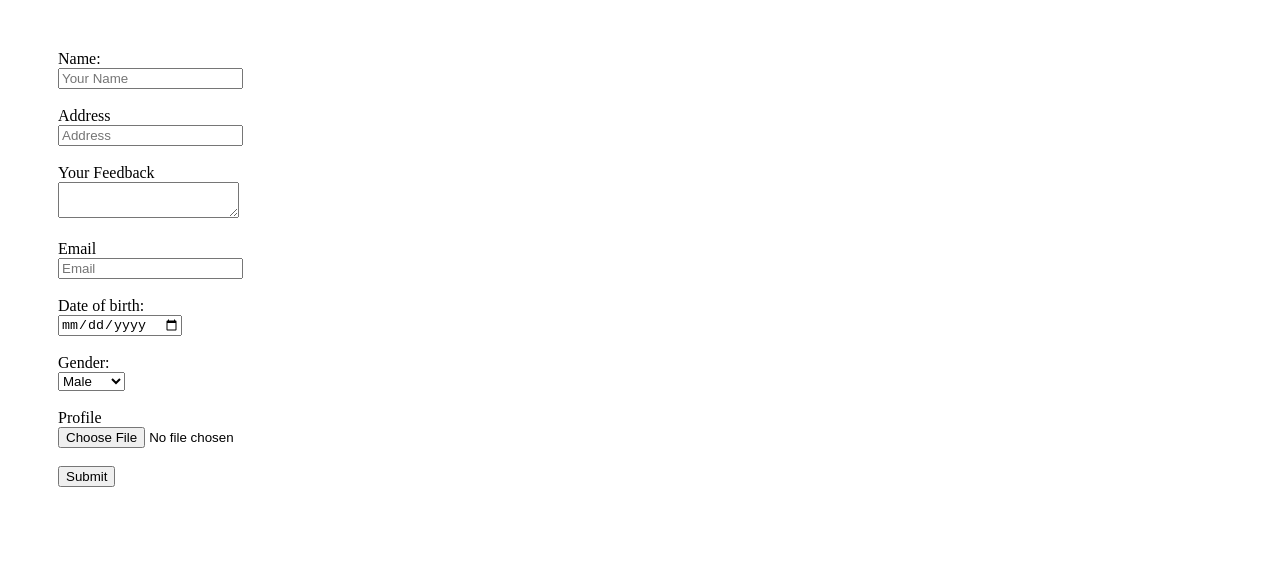
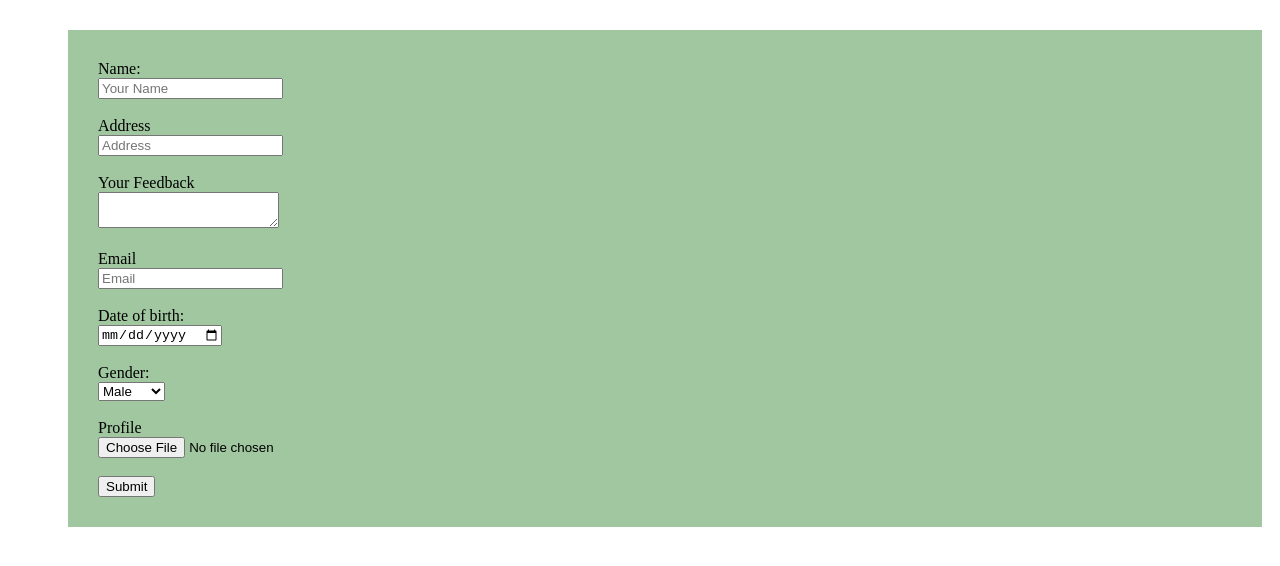
Before and after one commit to saphaltaneupane/mern_stack, a plain HTML site: page html-css/index.html in a window 1280 px wide. Drawn offline with Linux system fonts and the light colour scheme.

Commit message:
first commit

```diff
--- a/html-css/CSS/style.css
+++ b/html-css/CSS/style.css
@@ -3,9 +3,12 @@
 
 /* @import url(variable.css); */
 div{
-    margin:20px;
+    /* margin:20px; */
     /* margin means outside where as padding means between the contains */
     padding:30px;
     /* trbl */
+    /* margin-top: 30px; */
+    background-color: rgb(160, 199, 160);
     /* background: var(--background); */
+    margin:30px 10px 30px 60px;
 }
```
